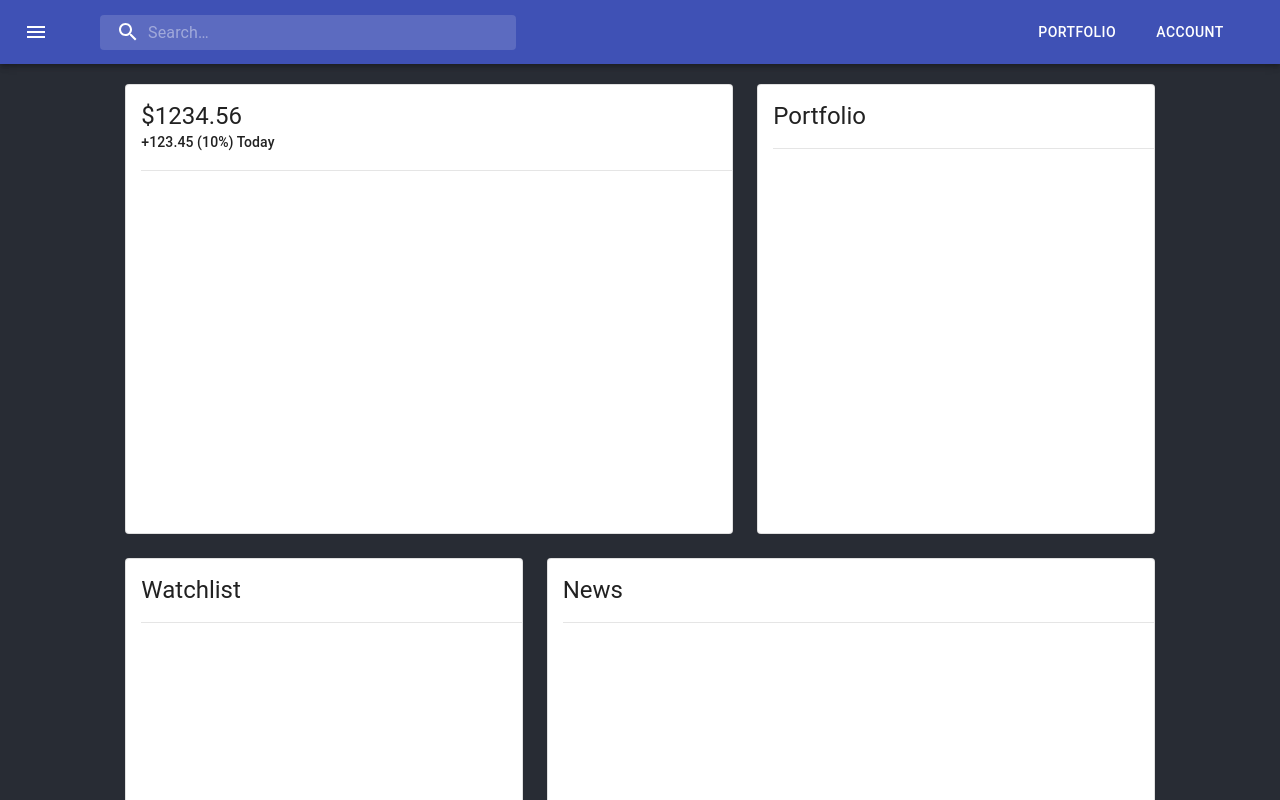
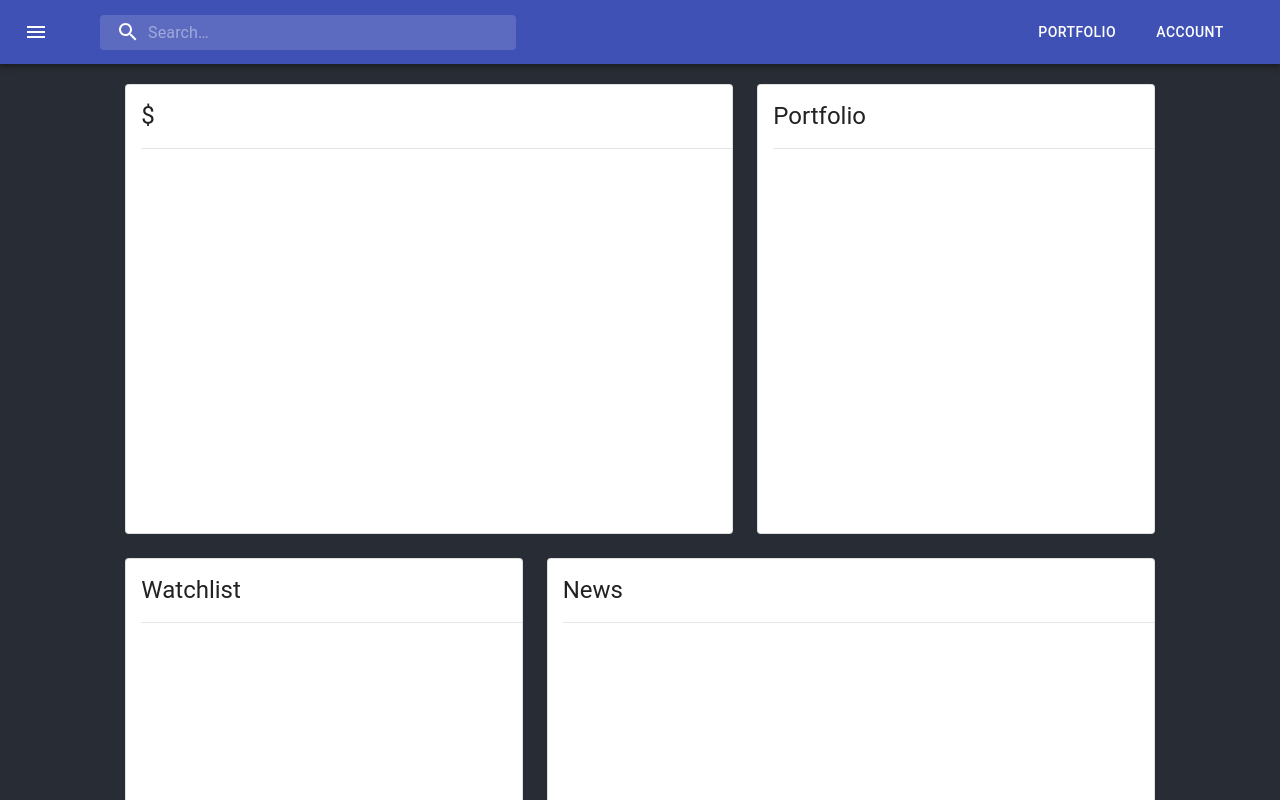
Before and after one commit to TalhaR/Canopy, a React (Create React App) app in the folder client/: page / in a window 1280 px wide. Shown: the top 800 px of the page. Built offline with nearby package versions, Linux system fonts and the light colour scheme.

Commit message:
updating for graph

```diff
--- a/client/src/components/Graph.jsx
+++ b/client/src/components/Graph.jsx
@@ -17,7 +17,7 @@ const useStyles = makeStyles({
     change: {}
 });
 
-function Graph({ title, value, increase }) {
+function Graph({ title, value }) {
     const classes = useStyles();
 
     return (
@@ -26,10 +26,7 @@ function Graph({ title, value, increase }) {
                 { title }
             </Typography>}
             <Typography className={classes.value} variant="h5" component="h2">
-                $1234.56
-            </Typography>
-            <Typography className={classes.change} variant="subtitle2" >
-                +123.45 (10%) Today
+                ${value}
             </Typography>
             <hr />
         </Card>
--- a/client/src/pages/StockPage/StockPage.jsx
+++ b/client/src/pages/StockPage/StockPage.jsx
@@ -1,6 +1,6 @@
 import { Grid } from "@material-ui/core";
 import { makeStyles } from "@material-ui/core/styles";
-import React from "react";
+import React, { useEffect } from "react";
 
 import Graph from "../../components/Graph";
 import News from "../../components/News";
@@ -19,11 +19,13 @@ const StockPage = () => {
     const classes = useStyles();
     const { ticker } = useParams();
 
+    useEffect(() => {}, []);
+
     return (
         <div className={classes.root}>
             <Grid container justify="center" spacing={3}>
                 <Grid item xs={12} md={6}>
-                    <Graph title={ticker} />
+                    <Graph title={ticker} value={1234.56} />
                 </Grid>
 
                 <Grid item xs={12} sm={6} md={4}>
```
